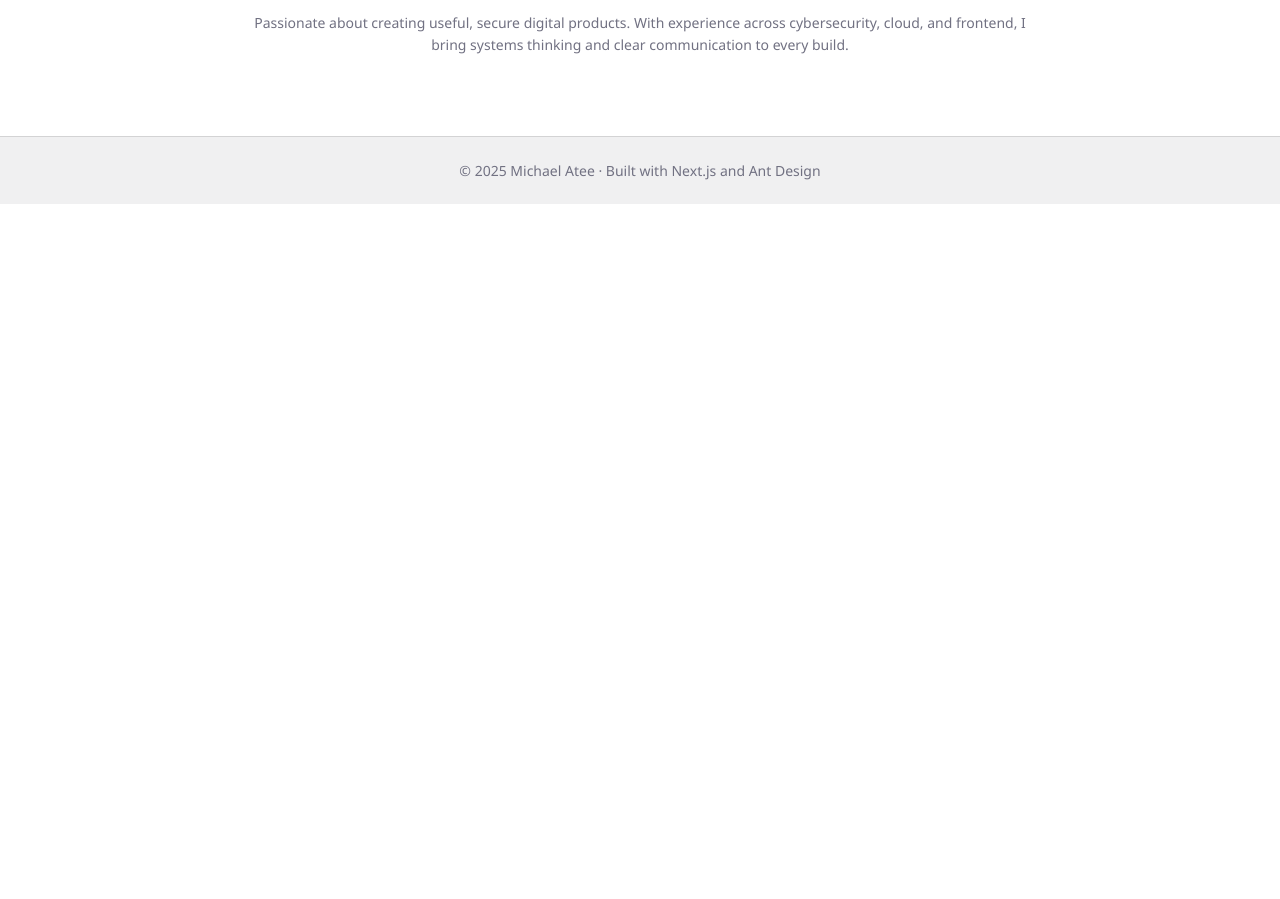
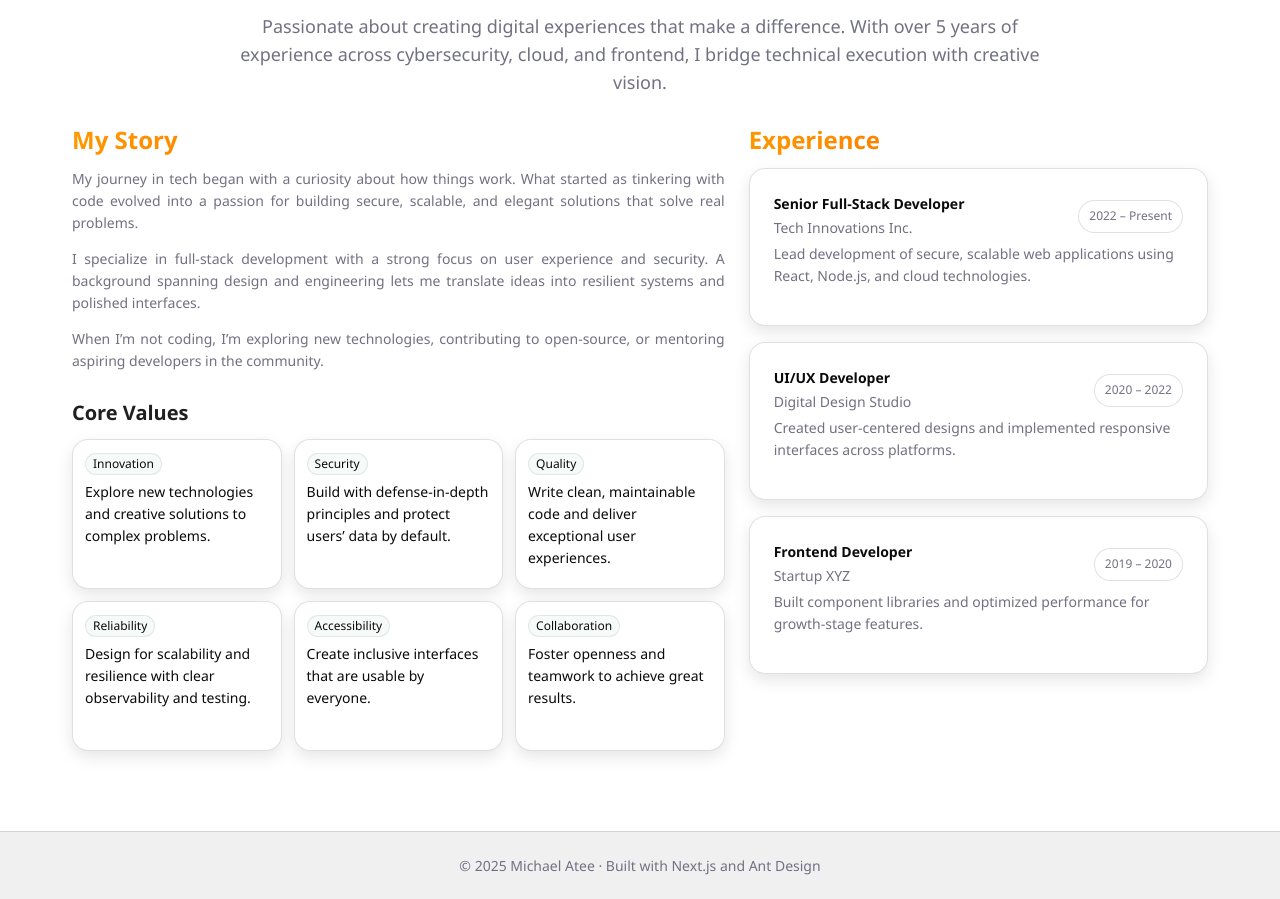
Before and after one commit to Atee-Michael/professional-portfolio, a Next.js app: page / in a window 1280 px wide. Shown: the part 1180-2079 px from the top of the page. Before the commit the page ends 1384 px from the top, so only its background shows below. Built offline with nearby package versions, Linux system fonts and the light colour scheme.

Commit message:
feat: addedabout me session to home layout

```diff
--- a/src/pages/index.tsx
+++ b/src/pages/index.tsx
@@ -1,4 +1,4 @@
-import { Typography, Button } from "antd";
+import { Typography, Button, Row, Col, Card, Tag } from "antd";
 import Link from "next/link";
 import { motion } from "framer-motion";
 import type { Variants } from "framer-motion";
@@ -67,12 +67,101 @@ export default function Home() {
       </section>
 
       <section id="about" className="section">
-        <div className="container" style={{ textAlign: "center" }}>
-          <Title level={2} style={{ marginTop: 0 }}>About Me</Title>
-          <Paragraph style={{ maxWidth: 800, margin: "0 auto", color: "var(--muted-foreground)" }}>
-            Passionate about creating useful, secure digital products. With experience across cybersecurity, cloud, and frontend,
-            I bring systems thinking and clear communication to every build.
-          </Paragraph>
+        <div className="container">
+          <div className="about-header">
+            <Title level={2} style={{ marginTop: 0 }}>About Me</Title>
+            <Paragraph className="about-lede">
+              Passionate about creating digital experiences that make a difference. With over 5 years of
+              experience across cybersecurity, cloud, and frontend, I bridge technical execution with creative vision.
+            </Paragraph>
+          </div>
+
+          <Row gutter={[24, 24]} align="top">
+            <Col xs={24} md={14}>
+              <Title level={3} style={{ color: "var(--foreground)", marginTop: 0 }}>My Story</Title>
+              <Paragraph className="about-text">
+                My journey in tech began with a curiosity about how things work. What started as tinkering with code
+                evolved into a passion for building secure, scalable, and elegant solutions that solve real problems.
+              </Paragraph>
+              <Paragraph className="about-text">
+                I specialize in full‑stack development with a strong focus on user experience and security. A background
+                spanning design and engineering lets me translate ideas into resilient systems and polished interfaces.
+              </Paragraph>
+              <Paragraph className="about-text">
+                When I’m not coding, I’m exploring new technologies, contributing to open‑source, or mentoring
+                aspiring developers in the community.
+              </Paragraph>
+
+              <div className="values">
+                <Title level={4} style={{ marginBottom: 12 }}>Core Values</Title>
+                <div className="values-grid">
+                  <Card size="small" className="xp-card">
+                    <Tag className="value-chip">Innovation</Tag>
+                    <Paragraph>Explore new technologies and creative solutions to complex problems.</Paragraph>
+                  </Card>
+                  <Card size="small" className="xp-card">
+                    <Tag className="value-chip">Security</Tag>
+                    <Paragraph>Build with defense‑in‑depth principles and protect users’ data by default.</Paragraph>
+                  </Card>
+                  <Card size="small" className="xp-card">
+                    <Tag className="value-chip">Quality</Tag>
+                    <Paragraph>Write clean, maintainable code and deliver exceptional user experiences.</Paragraph>
+                  </Card>
+                  <Card size="small" className="xp-card">
+                    <Tag className="value-chip">Reliability</Tag>
+                    <Paragraph>Design for scalability and resilience with clear observability and testing.</Paragraph>
+                  </Card>
+                  <Card size="small" className="xp-card">
+                    <Tag className="value-chip">Accessibility</Tag>
+                    <Paragraph>Create inclusive interfaces that are usable by everyone.</Paragraph>
+                  </Card>
+                  <Card size="small" className="xp-card">
+                    <Tag className="value-chip">Collaboration</Tag>
+                    <Paragraph>Foster openness and teamwork to achieve great results.</Paragraph>
+                  </Card>
+                </div>
+              </div>
+            </Col>
+
+            <Col xs={24} md={10}>
+              <Title level={3} style={{ color: "var(--foreground)", marginTop: 0 }}>Experience</Title>
+
+              <div className="experience-list">
+                <Card className="xp-card">
+                  <div className="xp-header">
+                    <div>
+                      <strong>Senior Full‑Stack Developer</strong>
+                      <div className="xp-company">Tech Innovations Inc.</div>
+                    </div>
+                    <span className="xp-date">2022 – Present</span>
+                  </div>
+                  <Paragraph className="xp-desc">Lead development of secure, scalable web applications using React, Node.js, and cloud technologies.</Paragraph>
+                </Card>
+
+                <Card className="xp-card">
+                  <div className="xp-header">
+                    <div>
+                      <strong>UI/UX Developer</strong>
+                      <div className="xp-company">Digital Design Studio</div>
+                    </div>
+                    <span className="xp-date">2020 – 2022</span>
+                  </div>
+                  <Paragraph className="xp-desc">Created user‑centered designs and implemented responsive interfaces across platforms.</Paragraph>
+                </Card>
+
+                <Card className="xp-card">
+                  <div className="xp-header">
+                    <div>
+                      <strong>Frontend Developer</strong>
+                      <div className="xp-company">Startup XYZ</div>
+                    </div>
+                    <span className="xp-date">2019 – 2020</span>
+                  </div>
+                  <Paragraph className="xp-desc">Built component libraries and optimized performance for growth‑stage features.</Paragraph>
+                </Card>
+              </div>
+            </Col>
+          </Row>
         </div>
       </section>
     </>
--- a/src/styles/theme.css
+++ b/src/styles/theme.css
@@ -174,3 +174,22 @@
 .social-btn{ display: inline-flex; align-items: center; justify-content: center; width: 36px; height: 36px; border-radius: 50%; border: 1px solid var(--border); color: var(--foreground); background: #fff; transition: transform .2s ease, box-shadow .2s ease, background .2s ease; }
 .dark .social-btn{ background: rgba(3,2,19,0.25); }
 .social-btn:hover{ transform: translateY(-2px); box-shadow: var(--shadow-hover); background: var(--creative-gradient-1); color: #fff; }
+
+/* About section styles */
+.about-header{ text-align: center; margin-bottom: 28px; }
+.about-lede{ max-width: 820px; margin: 8px auto 0; color: var(--muted-foreground); font-size: 18px; }
+.about-text{ color: var(--muted-foreground); text-align: justify; }
+.values-grid{ display: grid; grid-template-columns: 1fr; gap: 12px; grid-auto-rows: 1fr; }
+@media (min-width: 640px){ .values-grid{ grid-template-columns: repeat(3, minmax(0,1fr)); } }
+.values-grid .xp-card{ height: 100%; min-height: 150px; display: flex; flex-direction: column; justify-content: flex-start; margin: 0 !important; }
+.values-grid .ant-typography{ color: var(--foreground); margin-bottom: 0; }
+.dark .values-grid .ant-typography{ color: var(--card-foreground); }
+.xp-card{ background: var(--card) !important; border: 1px solid var(--border) !important; border-radius: 16px !important; box-shadow: var(--shadow-card); }
+.experience-list .xp-card + .xp-card{ margin-top: 16px; }
+.xp-header{ display: flex; align-items: center; justify-content: space-between; gap: 12px; margin-bottom: 4px; }
+.xp-company{ color: var(--muted-foreground); font-size: 14px; margin-top: 2px; }
+.xp-date{ font-size: 12px; padding: 6px 10px; border: 1px solid var(--border); border-radius: 999px; color: var(--muted-foreground); background: rgba(255,255,255,0.5); }
+.dark .xp-date{ background: rgba(3,2,19,0.25); }
+.xp-desc{ margin: 0; color: var(--muted-foreground); }
+.value-chip{ border-radius: 999px; border-color: rgba(3,2,19,0.08); background: #f6faf9; color: var(--foreground); margin-bottom: 6px; }
+.dark .value-chip{ background: rgba(3,2,19,0.3); border-color: var(--border); color: var(--card-foreground); }
```
